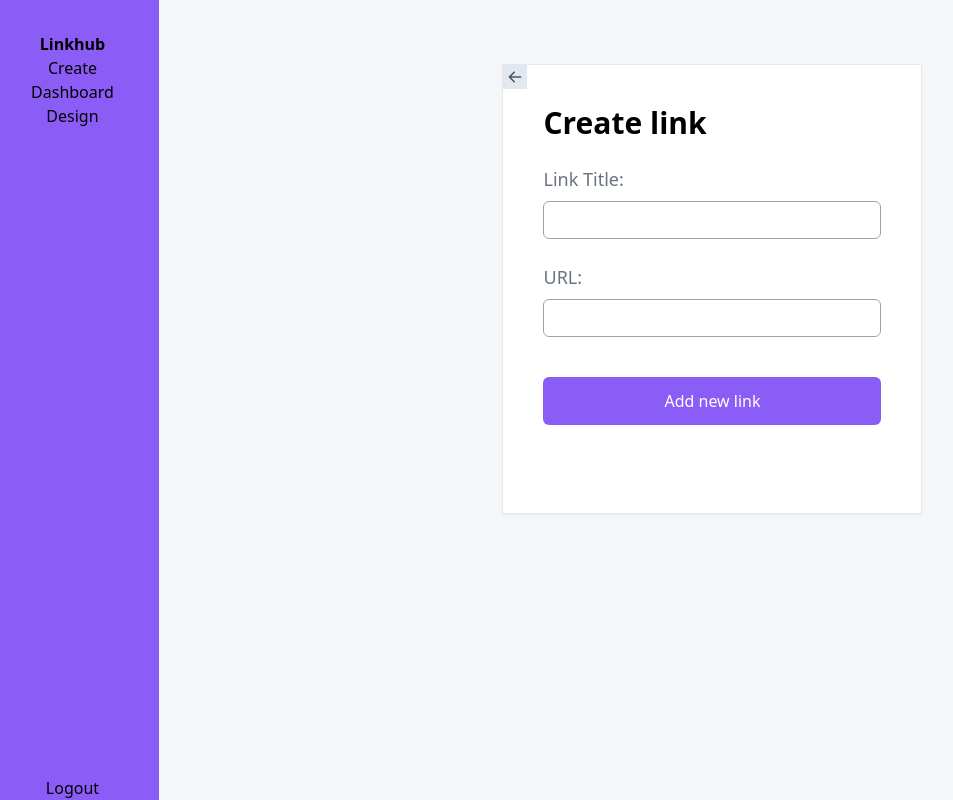
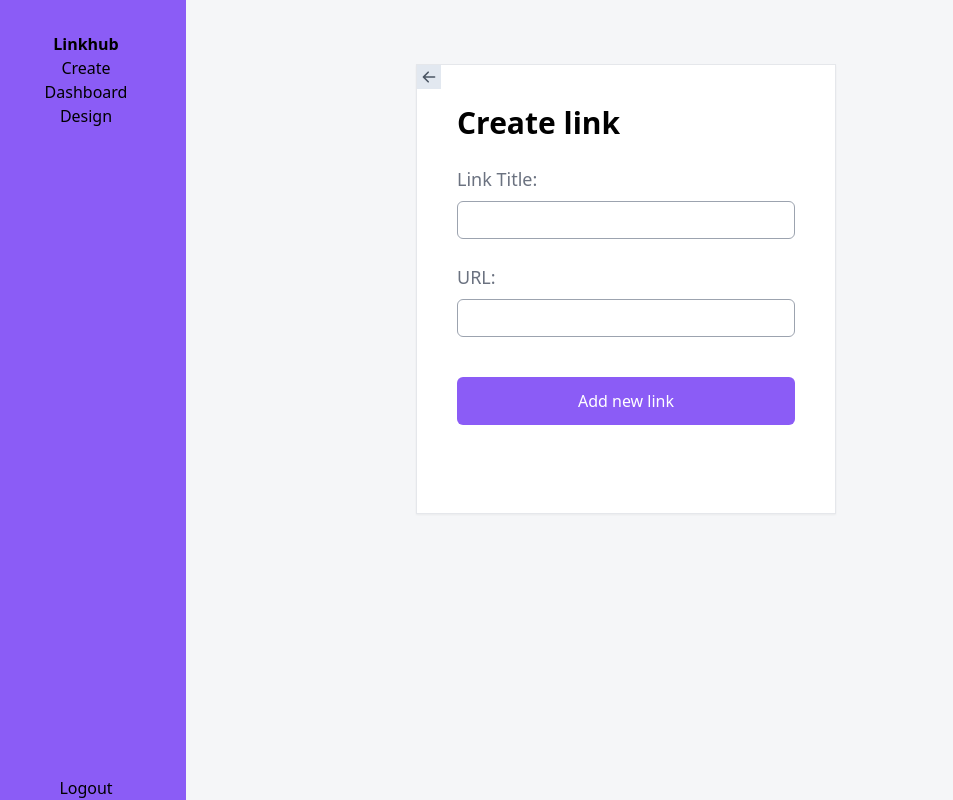
Before and after one commit to TommiKorhonen/Linkhub, a React (Create React App) app: page /create in a window 1280 px wide. Shown: the whole page, without its empty margins (14-967 px from the left). Built offline with nearby package versions, Linux system fonts and the light colour scheme; no server answers; the database is empty; sample sign-in values are in the browser's storage.

Commit message:
change styling

```diff
--- a/src/components/sidebar/Sidebar.tsx
+++ b/src/components/sidebar/Sidebar.tsx
@@ -17,7 +17,7 @@ const Sidebar = () => {
   const { user } = useAuthContext();
   const { document, error } = useDocument("users", user?.displayName);
   return (
-    <nav className="flex flex-col items-center bg-violet-500 min-h-screen w-[200px] ">
+    <nav className="flex flex-col fixed items-center bg-violet-500 min-h-screen w-[200px] ">
       <div className="p-4">
         {document && <Avatar src={document.photoURL} h={96} w={96} />}
       </div>
--- a/src/pages/dashboard/Dashboard.tsx
+++ b/src/pages/dashboard/Dashboard.tsx
@@ -27,7 +27,7 @@ const Dashboard = () => {
     );
   }
   return (
-    <main className="w-full">
+    <main className="w-full ml-72">
       <section className="grid grid-cols-2 w-full min-h-screen">
         <div className="flex flex-col p-8">
           <h2 className="font-semibold text-3xl">Links</h2>
--- a/src/pages/design/Design.tsx
+++ b/src/pages/design/Design.tsx
@@ -24,7 +24,7 @@ const Design = () => {
     );
   }
   return (
-    <main className="w-full">
+    <main className="w-full ml-72">
       <section className="grid w-full grid-cols-2 min-h-screen">
         <div className="max-w-[672px] mx-auto mt-8">
           <h3 className="font-semibold my-12 mb-4 text-2xl">Profile</h3>
```
